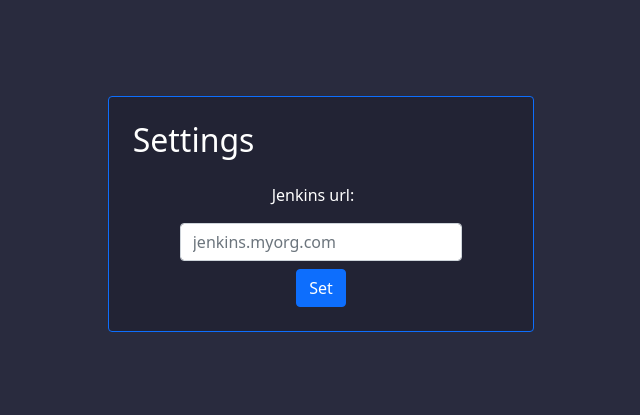
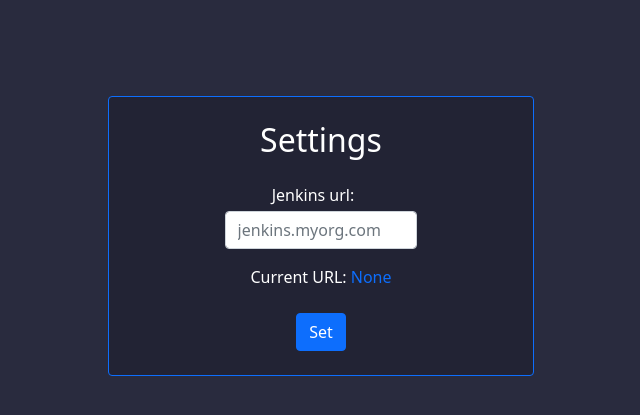
Before and after one commit to jackra1n/github-workflows-monitor, a Flask app: page /settings in a window 1280 px wide. Shown: the part 54-469 px from the top of the page, without its empty margins (319-959 px from the left). Run offline with Flask 2, Linux system fonts and the light colour scheme; some libraries are stand-ins or nearby versions.

Commit message:
wip jenkins support

```diff
--- a/app.py
+++ b/app.py
@@ -5,6 +5,8 @@ from src.forms import AddOrganizationForm, JenkinsApiForm
 from flask import Flask, render_template, session, request, url_for, redirect, g, jsonify
 from flask_github import GitHub
 from pathlib import Path
+
+import requests
 
 SECRET_KEY = 'development key'
 store.ROOT_DIR = Path(__file__).parent.resolve()
@@ -37,7 +39,7 @@ def get_all_user_orgs():
 @app.route("/")
 @app.route("/home")
 def home():
-    return render_template('home.html')
+    return render_template('home.html', jenkins_url=session.get('jenkins_url'))
 
 @app.route("/workflows")
 def workflows():
@@ -86,9 +88,33 @@ def missing_organizations():
 def settings():
     form = JenkinsApiForm()
     if form.validate_on_submit():
-        g.jenkins_url = form.jenkins_url.data
+        session['jenkins_url'] = form.jenkins_url.data
         return redirect(url_for('settings'))
-    return render_template('settings.html', form=form)
+    return render_template('settings.html', form=form, jenkins_url=session.get('jenkins_url'))
+
+@app.route("/jenkins")
+def jenkins():
+    #fetch jenkins build jobs from url
+    jenkins_url = session.get('jenkins_url')
+    if jenkins_url is None:
+        return redirect(url_for('settings'))
+    jenkins_url = jenkins_url.rstrip('/')
+    jenkins_response = requests.get(f'https://{jenkins_url}/api/json?pretty=true')
+    if jenkins_response.status_code != 200:
+        return render_template('jenkins.html', error='Error fetching Jenkins jobs')
+    jenkins_json = jenkins_response.json()
+    jenkins_jobs = jenkins_json['jobs']
+    #fetch jenkins builds from url
+    jenkins_builds = {}
+    for job in jenkins_jobs:
+        job_name = job['name']
+        job_url = f'https://{jenkins_url}/job/{job_name}/api/json?pretty=true'
+        job_response = requests.get(job_url)
+        if job_response.status_code != 200:
+            return render_template('jenkins.html', error='Error fetching Jenkins builds')
+        job_json = job_response.json()
+        jenkins_builds[job_name] = job_json['builds']
+    return render_template('jenkins.html', jenkins_builds=jenkins_builds)
 
 @app.route("/api/orgs")
 def api_orgs():
--- a/templates/base.html
+++ b/templates/base.html
@@ -52,14 +52,17 @@
   <nav class="navbar navbar-expand-lg navbar-dark background-secondary w-100">
     <div class="container-fluid col-lg-12 col-xl-8">
       <div>
-        <a class="navbar-brand text-primary" href="#">Github Workflows Monitor</a>
-        {% if  g.user%}
+        <a class="navbar-brand text-primary" href="{{ url_for('home') }}">Github Workflows Monitor</a>
         <div class="nav">
+          {% if g.user %}
           <a class="nav-link text-light" href="{{ url_for('home') }}">Home</a>
           <a class="nav-link text-light" href="{{ url_for('workflows') }}">All Workflows</a>
           <a class="nav-link text-light" href="{{ url_for('orgs') }}">Organizations</a>
+          {% endif %}
+          {% if jenkins_url %}
+          <a class="nav-link text-light" href="{{ url_for('jenkins') }}">Jenkins</a>
+          {% endif %}
         </div>
-        {% endif %}
       </div>
       <div>
       {% if g.user is none %}
--- a/templates/settings.html
+++ b/templates/settings.html
@@ -1,14 +1,21 @@
 {% extends 'base.html' %}
-{% block title %}Repos - GWM{% endblock %}
+{% block title %}Settings - GWM{% endblock %}
 
 {% block content %}
-<div class="col-6 d-flex flex-column justify-content-center border border-primary rounded p-4 background-secondary register-container">
+<div class="col-6 d-flex flex-column justify-content-center align-items-center border border-primary rounded p-4 background-secondary register-container">
     <h2>Settings</h2>
     <div class="d-flex flex-column justify-content-center">
         <form method="POST" class="d-flex flex-column align-items-center">
             {{ form.hidden_tag() }}
-            {{ form.jenkins_url.label(class="my-3 me-3 text-nowrap") }}
+            {{ form.jenkins_url.label(class="mt-3 mb-1 me-3 text-nowrap") }}
             {{ form.jenkins_url(class="form-control w-75", placeholder="jenkins.myorg.com") }}
+            <p class="mt-3">Current URL:
+            {% if jenkins_url is defined %}
+               <span class="text-primary">{{ jenkins_url }}</span>
+            {% else %}
+                <span class="text-muted">None</span>
+            {% endif %}
+            </p>
             {{ form.submit(class="btn btn-primary mt-2") }}
         </form>
     </div>
```
Also changed, not shown: templates/jenkins.html (added, +24 -0 lines).
